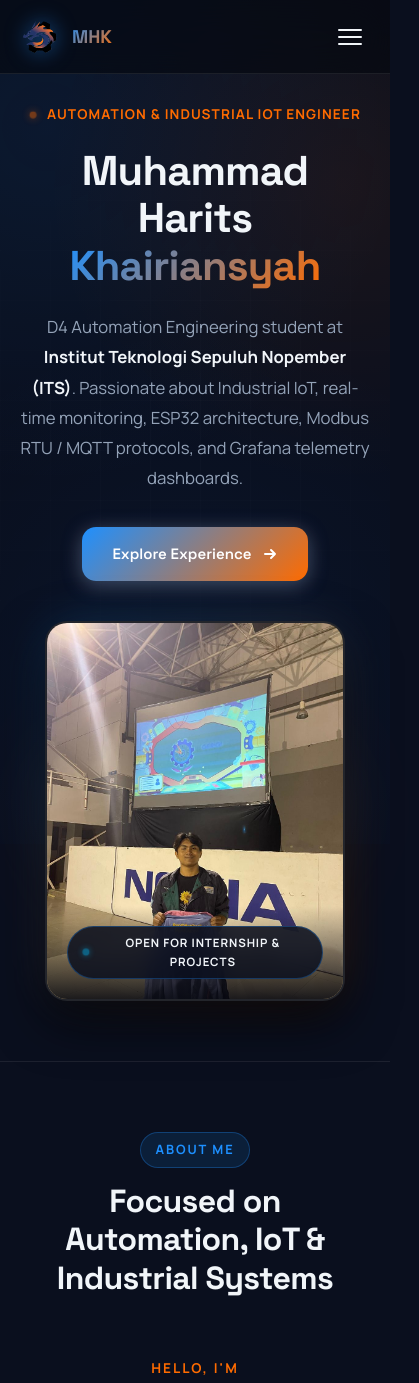
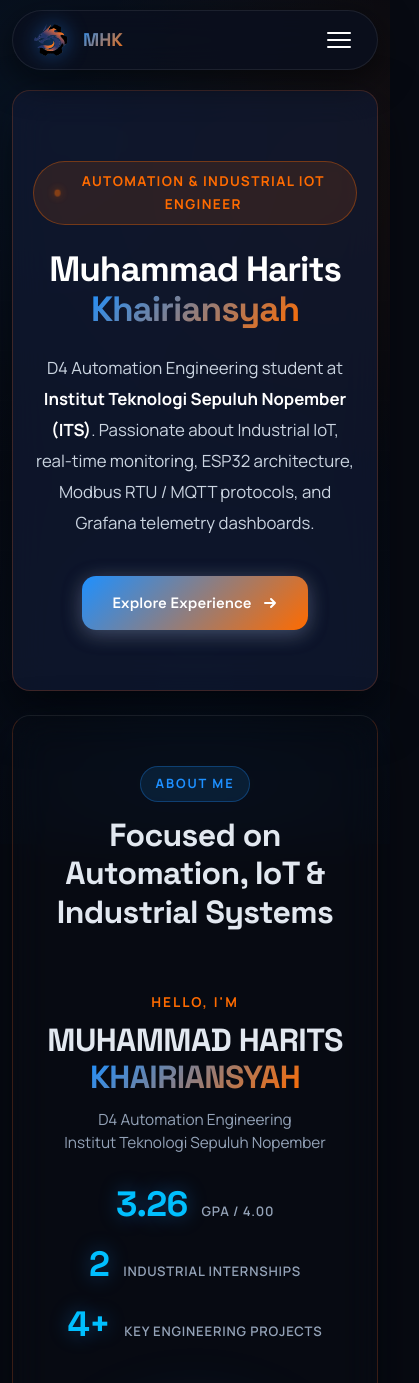
Before and after one commit to ritskhair/Portofolio, a plain HTML site: page index.html in a window 390 px wide. Shown: the top 1383 px of the page, 419 px wide, since content can reach past the window. Drawn offline with Linux system fonts and the light colour scheme.

Commit message:
feat: implement floating section cards with 40px gap, centered hero without photo, and programmatic rotating SVG gear behind khairi.png

```diff
--- a/index.html
+++ b/index.html
@@ -43,8 +43,8 @@
 
     <!-- ========== 2. SECTION: HOME ========== -->
     <section class="hero-section" id="home">
-      <div class="container hero-grid">
-        <div class="hero-text-col">
+      <div class="container hero-centered-container">
+        <div class="hero-centered-content">
           <p class="hero-eyebrow">
             <span class="eyebrow-dot"></span>
             Automation &amp; Industrial IoT Engineer
@@ -66,24 +66,6 @@
                   stroke-linejoin="round" />
               </svg>
             </a>
-          </div>
-        </div>
-
-        <div class="hero-visual-col">
-          <div class="industrial-card-wrap">
-            <div class="gear-backdrop">
-              <img src="assets/images/DRACO_transparent.png" alt="DRACO Gear Backdrop" class="gear-img" />
-            </div>
-            <div class="card-glow-ring"></div>
-            <div class="photo-industrial-card">
-              <img src="assets/images/FOTOku.jpg" alt="Muhammad Harits Khairiansyah" class="photo-img" />
-              <div class="photo-card-overlay">
-                <div class="card-status-badge">
-                  <span class="live-pulse"></span>
-                  <span>OPEN FOR INTERNSHIP &amp; PROJECTS</span>
-                </div>
-              </div>
-            </div>
           </div>
         </div>
       </div>
@@ -123,9 +105,37 @@
             </div>
           </div>
 
-          <!-- Col 2: Center Photo (khairi.png with glowing aura) -->
+          <!-- Col 2: Center Photo (khairi.png with glowing aura & programmatic rotating gear) -->
           <div class="triptych-col-floating triptych-photo">
             <div class="center-photo-stage">
+              <!-- Programmatic Mechanical SVG Gear (Smooth 8s rotation on hover) -->
+              <div class="gear-backdrop-svg">
+                <svg class="programmatic-gear" viewBox="0 0 300 300" fill="none" xmlns="http://www.w3.org/2000/svg">
+                  <defs>
+                    <linearGradient id="dracoGearGrad" x1="0%" y1="0%" x2="100%" y2="100%">
+                      <stop offset="0%" stop-color="#1E90FF" />
+                      <stop offset="50%" stop-color="#2B3B78" />
+                      <stop offset="100%" stop-color="#FF6B00" />
+                    </linearGradient>
+                  </defs>
+                  <!-- Main Gear Body -->
+                  <path d="M 258.0,150.0 L 257.8,156.8 L 286.1,173.0 L 279.3,198.1 L 246.7,198.0 L 243.5,204.0 L 240.0,209.8 L 256.3,238.0 L 238.0,256.3 L 209.8,240.0 L 204.0,243.5 L 198.0,246.7 L 198.1,279.3 L 173.0,286.1 L 156.8,257.8 L 150.0,258.0 L 143.2,257.8 L 127.0,286.1 L 101.9,279.3 L 102.0,246.7 L 96.0,243.5 L 90.2,240.0 L 62.0,256.3 L 43.7,238.0 L 60.0,209.8 L 56.5,204.0 L 53.3,198.0 L 20.7,198.1 L 13.9,173.0 L 42.2,156.8 L 42.0,150.0 L 42.2,143.2 L 13.9,127.0 L 20.7,101.9 L 53.3,102.0 L 56.5,96.0 L 60.0,90.2 L 43.7,62.0 L 62.0,43.7 L 90.2,60.0 L 96.0,56.5 L 102.0,53.3 L 101.9,20.7 L 127.0,13.9 L 143.2,42.2 L 150.0,42.0 L 156.8,42.2 L 173.0,13.9 L 198.1,20.7 L 198.0,53.3 L 204.0,56.5 L 209.8,60.0 L 238.0,43.7 L 256.3,62.0 L 240.0,90.2 L 243.5,96.0 L 246.7,102.0 L 279.3,101.9 L 286.1,127.0 L 257.8,143.2 L 258.0,150.0 Z" fill="rgba(13, 21, 40, 0.88)" stroke="url(#dracoGearGrad)" stroke-width="2.5" stroke-linejoin="round" />
+                  <!-- Pitch & Addendum Guidance Circles -->
+                  <circle cx="150" cy="150" r="108" stroke="rgba(30, 144, 255, 0.35)" stroke-width="1" stroke-dasharray="4 4" />
+                  <circle cx="150" cy="150" r="92" stroke="rgba(255, 107, 0, 0.35)" stroke-width="1" />
+                  <!-- 6 Lightening Spoke Holes -->
+                  <circle cx="224.0" cy="150.0" r="14" fill="#070A12" stroke="url(#dracoGearGrad)" stroke-width="1.5" />
+                  <circle cx="187.0" cy="214.1" r="14" fill="#070A12" stroke="url(#dracoGearGrad)" stroke-width="1.5" />
+                  <circle cx="113.0" cy="214.1" r="14" fill="#070A12" stroke="url(#dracoGearGrad)" stroke-width="1.5" />
+                  <circle cx="76.0" cy="150.0" r="14" fill="#070A12" stroke="url(#dracoGearGrad)" stroke-width="1.5" />
+                  <circle cx="113.0" cy="85.9" r="14" fill="#070A12" stroke="url(#dracoGearGrad)" stroke-width="1.5" />
+                  <circle cx="187.0" cy="85.9" r="14" fill="#070A12" stroke="url(#dracoGearGrad)" stroke-width="1.5" />
+                  <!-- Center Hub and Keyway -->
+                  <circle cx="150" cy="150" r="42" fill="rgba(9, 14, 26, 0.95)" stroke="url(#dracoGearGrad)" stroke-width="2" />
+                  <circle cx="150" cy="150" r="20" fill="#070A12" stroke="rgba(30, 144, 255, 0.6)" stroke-width="1.5" />
+                  <rect x="147" y="126" width="6" height="8" fill="#070A12" stroke="rgba(30, 144, 255, 0.6)" stroke-width="1" />
+                </svg>
+              </div>
               <div class="stage-aura"></div>
               <div class="stage-ring"></div>
               <div class="cutout-wrapper">
--- a/styles.css
+++ b/styles.css
@@ -9,11 +9,14 @@
 :root {
   /* Surfaces & Backgrounds */
   --bg-deep: #05070e;
-  --bg-base: #0a0f1e;
-  --bg-card: rgba(14, 21, 38, 0.78);
-  --bg-card-hover: rgba(18, 28, 52, 0.92);
+  --bg-canvas: #070a12;
+  --bg-base: #070a12;
+  --bg-card: rgba(16, 25, 48, 0.75);
+  --bg-card-hover: rgba(22, 34, 64, 0.88);
   --bg-card-solid: #0d1527;
   --border-subtle: rgba(255, 255, 255, 0.08);
+  --border-card: rgba(234, 102, 39, 0.22);
+  --border-card-hover: rgba(30, 144, 255, 0.4);
   --border-blue: rgba(30, 144, 255, 0.3);
   --border-orange: rgba(255, 107, 0, 0.35);
 
@@ -27,7 +30,8 @@
   --yellow-accent: #ffbf00;
 
   /* Typography */
-  --text-main: #f1f5f9;
+  --text-main: #ffffff;
+  --text-body: #e2e8f0;
   --text-muted: #94a3b8;
   --text-dim: #64748b;
 
@@ -39,13 +43,14 @@
   /* Glow Shadows */
   --shadow-blue: 0 0 35px rgba(30, 144, 255, 0.35);
   --shadow-orange: 0 0 35px rgba(255, 107, 0, 0.4);
-  --shadow-card: 0 12px 36px -10px rgba(0, 0, 0, 0.7);
+  --shadow-card: 0 20px 50px rgba(0, 0, 0, 0.65);
 
   /* Layout */
   --container-w: 1200px;
+  --section-gap: 40px;
   --radius-sm: 8px;
   --radius-md: 14px;
-  --radius-lg: 22px;
+  --radius-lg: 24px;
   --radius-full: 9999px;
   --transition: all 0.35s cubic-bezier(0.2, 0.8, 0.2, 1);
 }
@@ -59,13 +64,13 @@
 
 html {
   scroll-behavior: smooth;
-  scroll-padding-top: 86px;
+  scroll-padding-top: 104px;
 }
 
 body {
   font-family: 'Manrope', system-ui, sans-serif;
-  color: var(--text-main);
-  background-color: var(--bg-base);
+  color: var(--text-body);
+  background-color: var(--bg-canvas);
   line-height: 1.7;
   overflow-x: hidden;
   -webkit-font-smoothing: antialiased;
@@ -134,9 +139,40 @@ h1, h2, h3, h4, .stat-big-val, .tab-btn, .tab-title, .tab-year-accent {
   text-align: center;
 }
 
-/* Common Section Styling */
+/* Common Section Styling & Floating Sections Architecture */
 .section {
-  padding: 100px 0;
+  padding: 80px 48px;
+}
+
+.hero-section,
+.about-section,
+.experience-section,
+.contact-section {
+  max-width: min(var(--container-w), calc(100% - 40px));
+  margin: var(--section-gap) auto;
+  background: var(--bg-card);
+  backdrop-filter: blur(18px);
+  -webkit-backdrop-filter: blur(18px);
+  border: 1px solid var(--border-card);
+  border-radius: var(--radius-lg);
+  box-shadow: var(--shadow-card), 0 0 40px rgba(30, 144, 255, 0.04);
+  position: relative;
+  overflow: hidden;
+  transition: border-color 0.4s ease, box-shadow 0.4s ease;
+}
+
+.hero-section:hover,
+.about-section:hover,
+.experience-section:hover,
+.contact-section:hover {
+  border-color: var(--border-card-hover);
+  box-shadow: 0 24px 60px rgba(0, 0, 0, 0.75), 0 0 45px rgba(255, 107, 0, 0.08);
+}
+
+.section .container {
+  width: 100%;
+  max-width: 100%;
+  margin: 0 auto;
 }
 
 .section-header {
@@ -189,28 +225,32 @@ h1, h2, h3, h4, .stat-big-val, .tab-btn, .tab-title, .tab-year-accent {
   box-shadow: 0 8px 30px rgba(30, 144, 255, 0.5), 0 8px 30px rgba(255, 107, 0, 0.4);
 }
 
-/* --- 3. NAVBAR --- */
+/* --- 3. NAVBAR (Floating Pill Glassmorphism) --- */
 .navbar {
   position: fixed;
-  top: 0;
-  left: 0;
-  right: 0;
+  top: 16px;
+  left: 50%;
+  transform: translateX(-50%);
+  width: min(var(--container-w), calc(100% - 40px));
+  height: 70px;
   z-index: 100;
   display: flex;
   justify-content: space-between;
   align-items: center;
-  padding: 0 clamp(20px, 5vw, 60px);
-  height: 74px;
-  background: rgba(6, 8, 16, 0.65);
+  padding: 0 clamp(20px, 3.5vw, 36px);
+  background: rgba(10, 15, 30, 0.82);
   backdrop-filter: blur(20px);
-  border-bottom: 1px solid var(--border-subtle);
-  transition: background 0.3s, box-shadow 0.3s;
+  -webkit-backdrop-filter: blur(20px);
+  border: 1px solid rgba(255, 255, 255, 0.08);
+  border-radius: var(--radius-full);
+  box-shadow: 0 10px 35px rgba(0, 0, 0, 0.6);
+  transition: all 0.3s ease;
 }
 
 .navbar.scrolled {
-  background: rgba(6, 8, 16, 0.94);
-  box-shadow: 0 4px 30px rgba(0, 0, 0, 0.6);
-  border-bottom-color: rgba(30, 144, 255, 0.15);
+  background: rgba(8, 12, 24, 0.94);
+  border-color: rgba(30, 144, 255, 0.25);
+  box-shadow: 0 14px 40px rgba(0, 0, 0, 0.75);
 }
 
 .nav-brand {
@@ -297,20 +337,28 @@ h1, h2, h3, h4, .stat-big-val, .tab-btn, .tab-title, .tab-year-accent {
 }
 
 /* --- 4. SECTION 1: HOME --- */
+/* --- 4. SECTION 1: HOME (Centered Floating Card) --- */
 .hero-section {
-  min-height: 100vh;
+  min-height: auto;
+  padding: 120px 48px 100px;
   display: flex;
   align-items: center;
-  padding-top: 100px;
-  padding-bottom: 60px;
-  position: relative;
-}
-
-.hero-grid {
-  display: grid;
-  grid-template-columns: 1.15fr 0.85fr;
-  gap: 60px;
+  justify-content: center;
+  text-align: center;
+  margin-top: 105px;
+}
+
+.hero-centered-container {
+  width: 100%;
+  max-width: 860px;
+  margin: 0 auto;
+}
+
+.hero-centered-content {
+  display: flex;
+  flex-direction: column;
   align-items: center;
+  text-align: center;
 }
 
 .hero-eyebrow {
@@ -320,9 +368,13 @@ h1, h2, h3, h4, .stat-big-val, .tab-btn, .tab-title, .tab-year-accent {
   font-size: 0.85rem;
   font-weight: 700;
   color: var(--orange);
-  letter-spacing: 0.08em;
+  letter-spacing: 0.1em;
   text-transform: uppercase;
-  margin-bottom: 20px;
+  margin-bottom: 24px;
+  background: var(--orange-soft);
+  border: 1px solid var(--border-orange);
+  padding: 8px 20px;
+  border-radius: var(--radius-full);
 }
 
 .eyebrow-dot {
@@ -340,142 +392,31 @@ h1, h2, h3, h4, .stat-big-val, .tab-btn, .tab-title, .tab-year-accent {
 }
 
 .hero-title {
-  font-size: clamp(2.6rem, 5vw, 4rem);
-  font-weight: 700;
-  line-height: 1.15;
-  margin-bottom: 22px;
+  font-size: clamp(2.8rem, 5.5vw, 4.4rem);
+  font-weight: 800;
+  line-height: 1.12;
+  margin-bottom: 24px;
+  letter-spacing: -0.03em;
+  color: #ffffff;
 }
 
 .hero-desc {
-  font-size: 1.05rem;
-  color: var(--text-muted);
-  line-height: 1.8;
-  margin-bottom: 34px;
-  max-width: 540px;
+  font-size: clamp(1.05rem, 1.35vw, 1.2rem);
+  color: #cbd5e1;
+  line-height: 1.85;
+  margin-bottom: 38px;
+  max-width: 720px;
 }
 
 .hero-desc strong {
-  color: var(--text-main);
+  color: #ffffff;
 }
 
 .hero-cta-group {
   display: flex;
+  justify-content: center;
   gap: 16px;
   flex-wrap: wrap;
-}
-
-/* Hero Right: Framed Industrial Card + Gear Glow */
-.hero-visual-col {
-  display: flex;
-  justify-content: center;
-  align-items: center;
-}
-
-.industrial-card-wrap {
-  position: relative;
-  width: 380px;
-  height: 480px;
-  display: flex;
-  align-items: center;
-  justify-content: center;
-}
-
-.gear-backdrop {
-  position: absolute;
-  top: 50%;
-  left: 50%;
-  transform: translate(-50%, -50%);
-  width: 440px;
-  height: 440px;
-  z-index: 1;
-  pointer-events: none;
-  animation: draco-spin 40s linear infinite;
-}
-
-.gear-img {
-  width: 100%;
-  height: 100%;
-  object-fit: contain;
-  opacity: 0.35;
-  filter: drop-shadow(0 0 30px rgba(30, 144, 255, 0.4)) drop-shadow(0 0 50px rgba(255, 107, 0, 0.3));
-}
-
-@keyframes draco-spin {
-  to { transform: translate(-50%, -50%) rotate(360deg); }
-}
-
-.card-glow-ring {
-  position: absolute;
-  inset: 10px;
-  border-radius: var(--radius-lg);
-  background: linear-gradient(135deg, rgba(30, 144, 255, 0.4), rgba(255, 107, 0, 0.3));
-  filter: blur(25px);
-  z-index: 1;
-}
-
-.photo-industrial-card {
-  position: relative;
-  width: 100%;
-  height: 100%;
-  border-radius: var(--radius-lg);
-  overflow: hidden;
-  border: 2px solid rgba(255, 255, 255, 0.12);
-  background: var(--bg-deep);
-  box-shadow: 0 20px 50px rgba(0, 0, 0, 0.7);
-  z-index: 2;
-  transition: transform 0.4s ease, border-color 0.4s ease, box-shadow 0.4s ease;
-}
-
-.photo-industrial-card:hover {
-  transform: translateY(-6px);
-  border-color: var(--blue);
-  box-shadow: 0 25px 60px rgba(0, 0, 0, 0.8), var(--shadow-blue);
-}
-
-.photo-img {
-  width: 100%;
-  height: 100%;
-  object-fit: cover;
-  object-position: center top;
-  transition: transform 0.6s ease;
-}
-
-.photo-industrial-card:hover .photo-img {
-  transform: scale(1.04);
-}
-
-.photo-card-overlay {
-  position: absolute;
-  bottom: 0;
-  left: 0;
-  right: 0;
-  padding: 20px;
-  background: linear-gradient(to top, rgba(6, 8, 16, 0.9) 0%, transparent 100%);
-  z-index: 3;
-}
-
-.card-status-badge {
-  display: inline-flex;
-  align-items: center;
-  gap: 8px;
-  background: rgba(10, 15, 30, 0.85);
-  border: 1px solid rgba(30, 144, 255, 0.3);
-  backdrop-filter: blur(10px);
-  padding: 6px 14px;
-  border-radius: var(--radius-full);
-  font-size: 0.72rem;
-  font-weight: 700;
-  letter-spacing: 0.08em;
-  color: var(--text-main);
-}
-
-.live-pulse {
-  width: 8px;
-  height: 8px;
-  border-radius: 50%;
-  background: var(--blue-glow);
-  box-shadow: 0 0 8px var(--blue-glow);
-  animation: pulse-dot 1.5s infinite;
 }
 
 /* --- 5. SECTION 2: ABOUT ME (FLOATING TEXT & NO BOXES) --- */
@@ -583,16 +524,55 @@ h1, h2, h3, h4, .stat-big-val, .tab-btn, .tab-title, .tab-year-accent {
   pointer-events: none;
 }
 
+/* Programmatic SVG Industrial Gear Backdrop (Translucent static normal, rotates 8s on hover) */
+.gear-backdrop-svg {
+  position: absolute;
+  top: 45%;
+  left: 50%;
+  transform: translate(-50%, -50%);
+  width: 360px;
+  height: 360px;
+  z-index: 1;
+  pointer-events: none;
+  opacity: 0.32;
+  transition: opacity 0.5s ease, filter 0.5s ease;
+  filter: drop-shadow(0 0 10px rgba(30, 144, 255, 0.25));
+}
+
+.programmatic-gear {
+  width: 100%;
+  height: 100%;
+  transform-origin: 150px 150px;
+}
+
+/* Hover over photo stage: smoothly spins ONLY the SVG gear at 8s/turn */
+.center-photo-stage:hover .gear-backdrop-svg {
+  opacity: 0.65;
+  filter: drop-shadow(0 0 18px rgba(255, 107, 0, 0.5)) drop-shadow(0 0 28px rgba(30, 144, 255, 0.4));
+}
+
+.center-photo-stage:hover .programmatic-gear {
+  animation: gear-spin-smooth 8s linear infinite;
+}
+
+@keyframes gear-spin-smooth {
+  from {
+    transform: rotate(0deg);
+  }
+  to {
+    transform: rotate(360deg);
+  }
+}
+
 .stage-ring {
   position: absolute;
-  top: 40%;
+  top: 45%;
   left: 50%;
   transform: translate(-50%, -50%);
-  width: 280px;
-  height: 280px;
+  width: 290px;
+  height: 290px;
   border-radius: 50%;
-  border: 1px dashed rgba(30, 144, 255, 0.35);
-  animation: draco-spin 25s linear infinite;
+  border: 1px dashed rgba(30, 144, 255, 0.2);
   pointer-events: none;
 }
 
@@ -1640,23 +1620,8 @@ h1, h2, h3, h4, .stat-big-val, .tab-btn, .tab-title, .tab-year-accent {
 
 /* --- 11. RESPONSIVE BREAKPOINTS --- */
 @media (max-width: 1100px) {
-  .hero-grid {
-    grid-template-columns: 1fr;
-    text-align: center;
-    gap: 40px;
-  }
-
-  .hero-eyebrow {
-    justify-content: center;
-  }
-
-  .hero-desc {
-    margin-left: auto;
-    margin-right: auto;
-  }
-
-  .hero-cta-group {
-    justify-content: center;
+  .hero-section {
+    padding: 100px 32px 80px;
   }
 
   .about-triptych-floating {
@@ -1677,11 +1642,11 @@ h1, h2, h3, h4, .stat-big-val, .tab-btn, .tab-title, .tab-year-accent {
   }
 
   .center-photo-stage {
-    height: 400px;
+    height: 420px;
   }
 
   .cutout-wrapper {
-    height: 370px;
+    height: 380px;
   }
 
   .norris-cards-grid {
@@ -1716,26 +1681,46 @@ h1, h2, h3, h4, .stat-big-val, .tab-btn, .tab-title, .tab-year-accent {
 }
 
 @media (max-width: 640px) {
-  .section {
-    padding: 70px 0;
+  .hero-section,
+  .about-section,
+  .experience-section,
+  .contact-section {
+    margin: 24px auto;
+    padding: 50px 20px;
+    border-radius: 18px;
+    max-width: calc(100% - 24px);
+  }
+
+  .hero-section {
+    margin-top: 90px;
+    padding: 70px 20px 60px;
+  }
+
+  .hero-title {
+    font-size: 2.2rem;
   }
 
   .navbar {
-    padding: 0 20px;
+    top: 10px;
+    width: calc(100% - 24px);
+    height: 60px;
+    padding: 0 18px;
   }
 
   .nav-links {
     display: none;
     position: fixed;
-    top: 74px;
-    left: 0;
-    right: 0;
+    top: 76px;
+    left: 12px;
+    right: 12px;
     flex-direction: column;
-    background: rgba(6, 8, 16, 0.97);
+    background: rgba(8, 12, 24, 0.98);
     backdrop-filter: blur(20px);
     padding: 24px 20px;
     gap: 18px;
-    border-bottom: 1px solid var(--border-blue);
+    border: 1px solid var(--border-card);
+    border-radius: 18px;
+    box-shadow: 0 15px 40px rgba(0, 0, 0, 0.8);
   }
 
   .nav-links.open {
@@ -1746,13 +1731,16 @@ h1, h2, h3, h4, .stat-big-val, .tab-btn, .tab-title, .tab-year-accent {
     display: flex;
   }
 
-  .industrial-card-wrap {
-    width: 300px;
-    height: 380px;
-  }
-
-  .gear-backdrop {
-    width: 330px;
+  .gear-backdrop-svg {
+    width: 290px;
+    height: 290px;
+  }
+
+  .center-photo-stage {
+    height: 360px;
+  }
+
+  .cutout-wrapper {
     height: 330px;
   }
 
```
